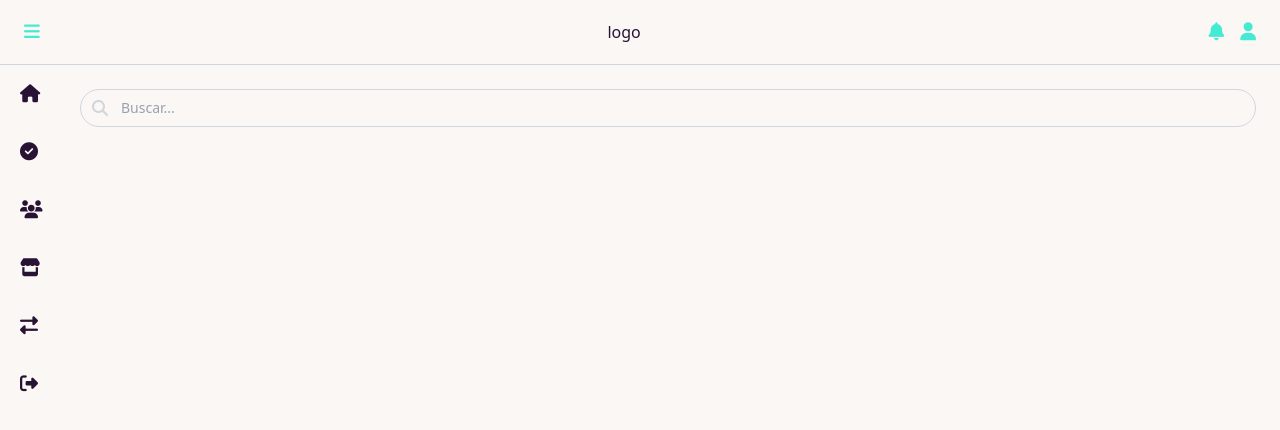
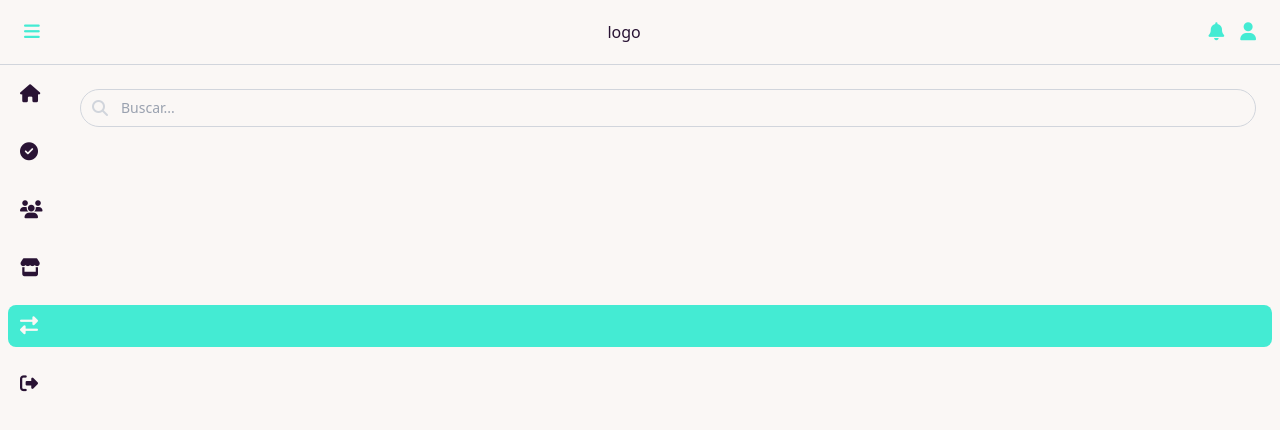
Before and after one commit to dairo1992/dashboard-app, an Angular app: page /usuarios in a window 1280 px wide. Before the commit this address led to /. Shown: the top 430 px of the page. Built offline with nearby package versions, Linux system fonts and the light colour scheme.

Commit message:
loyout-ok

```diff
--- a/src/app/app.routes.ts
+++ b/src/app/app.routes.ts
@@ -9,7 +9,12 @@ export const routes: Routes = [
       {
         path: 'home',
         loadComponent: () => import('./modules/home/home.component')
-      }
+      },
+      {
+        path: 'usuarios',
+        loadComponent: () => import('./modules/usuarios/usuarios.component')
+      },
+      { path: '**', redirectTo: 'home' }
     ]
   },
   { path: '**', redirectTo: '' }
--- /dev/null
+++ b/src/app/modules/usuarios/usuarios.component.html
@@ -0,0 +1 @@
+<p>usuarios works!</p>,
--- /dev/null
+++ b/src/app/modules/usuarios/usuarios.component.ts
@@ -0,0 +1,9 @@
+import { ChangeDetectionStrategy, Component } from '@angular/core';
+
+@Component({
+  selector: 'app-usuarios',
+  imports: [],
+  templateUrl: './usuarios.component.html',
+  changeDetection: ChangeDetectionStrategy.OnPush,
+})
+export default class UsuariosComponent { }
--- a/src/app/shared/components/layout/layout.component.html
+++ b/src/app/shared/components/layout/layout.component.html
@@ -1,9 +1,9 @@
-<div class="flex flex-col min-h-screen">
+<div class="flex flex-col h-screen">
   <header (toggleSidebar)="toggleSidebar()"></header>
   <div class="flex flex-col md:flex-row flex-grow">
     <sidebar [isExpanded]="menuService.isExpanded()" [menuItems]="menuService.menuItems()">
     </sidebar>
-    <div id="mainContent" class="w-full mx-2 sm:ml-16 md:ml-64 p-4 transition-all duration-300 ease-in-out bg-accent-content"
+    <div id="mainContent" class="w-full h-full mx-2 sm:ml-16 md:ml-64 p-4 transition-all duration-300 ease-in-out bg-accent-content"
       [class.md:ml-64]="menuService.isExpanded()" [class.md:ml-16]="menuService.isExpanded()">
 
       <!-- Buscador con Icono -->
--- a/src/app/shared/components/menu-item/menu-item.component.html
+++ b/src/app/shared/components/menu-item/menu-item.component.html
@@ -1,6 +1,6 @@
-<a [routerLink]="item.link" class="sidebar-item px-3 py-3 flex items-center relative rounded-lg group"
-  [class.bg-primary]="item.active" [class.text-base-100]="item.active" [class.text-gray-500]="!item.active"
-  [class.hover:bg-gray-100]="!item.active" (mouseenter)="onMouseEnter()" (mouseleave)="onMouseLeave()">
+<a [routerLink]="item.link" class="sidebar-item px-3 py-3 flex items-center relative rounded-lg group hover:bg-gray-100 hover:text-base-100"
+  routerLinkActive="bg-primary text-base-100" [class.text-base-100]="item.active" (mouseenter)="onMouseEnter()" (mouseleave)="onMouseLeave()">
+
 
   <i class="fas {{ item.icon }} text-lg"></i>
   @if (isExpanded) {
--- a/src/app/shared/components/menu-item/menu-item.component.ts
+++ b/src/app/shared/components/menu-item/menu-item.component.ts
@@ -1,10 +1,10 @@
 import { ChangeDetectionStrategy, Component, Input, signal } from '@angular/core';
 import { MenuItem } from '../layout/layout.component';
-import { RouterLink } from '@angular/router';
+import { RouterLink, RouterLinkActive } from '@angular/router';
 
 @Component({
   selector: 'menu-item',
-  imports: [RouterLink],
+  imports: [RouterLink, RouterLinkActive],
   templateUrl: './menu-item.component.html',
   changeDetection: ChangeDetectionStrategy.OnPush,
   styles: [`
--- a/src/app/shared/services/menu.service.ts
+++ b/src/app/shared/services/menu.service.ts
@@ -43,7 +43,7 @@ export class MenuService {
       id: 'transacciones',
       label: 'Transacciones',
       icon: 'fa-exchange-alt',
-      link: '#',
+      link: '/usuarios',
       active: false
     },
     {
```
